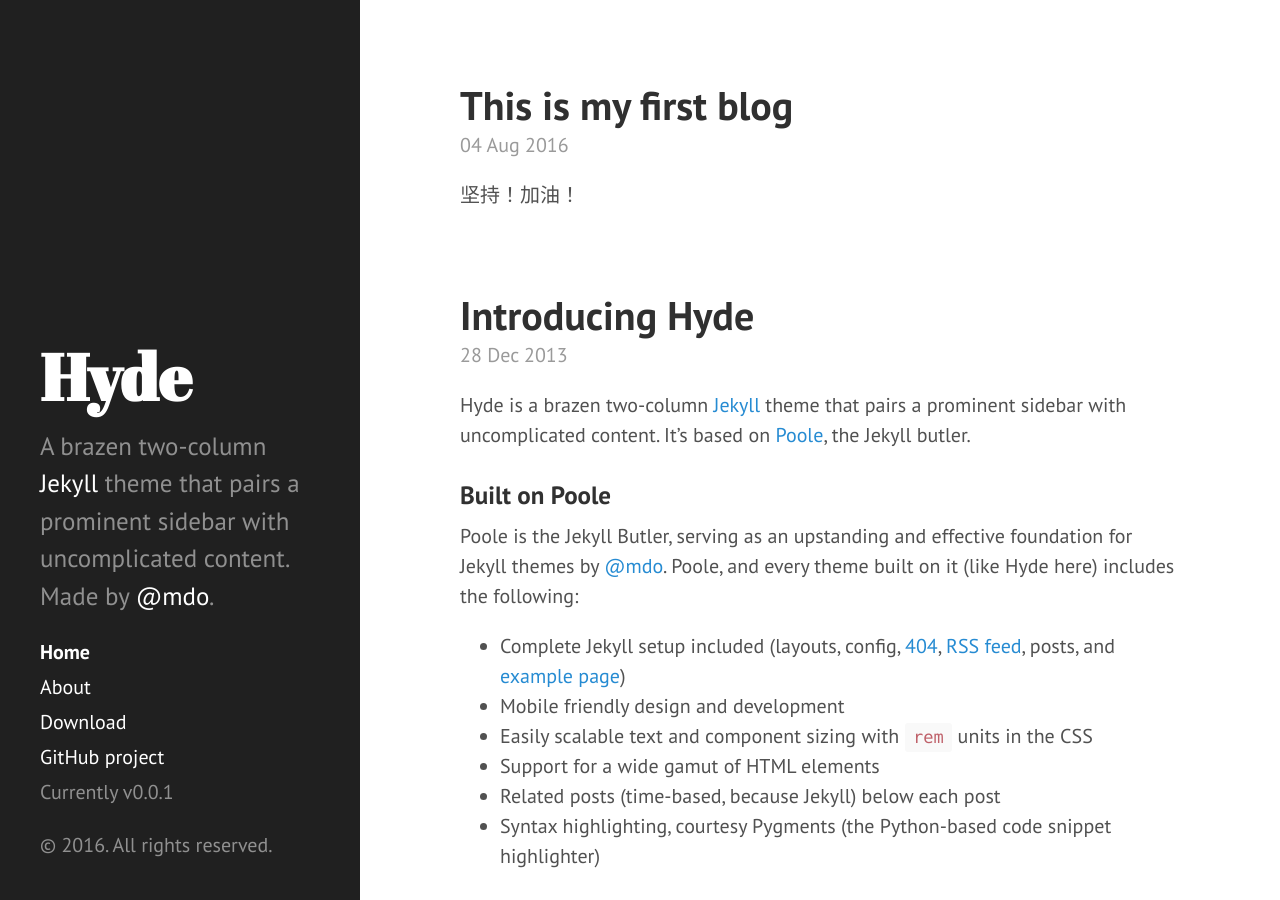
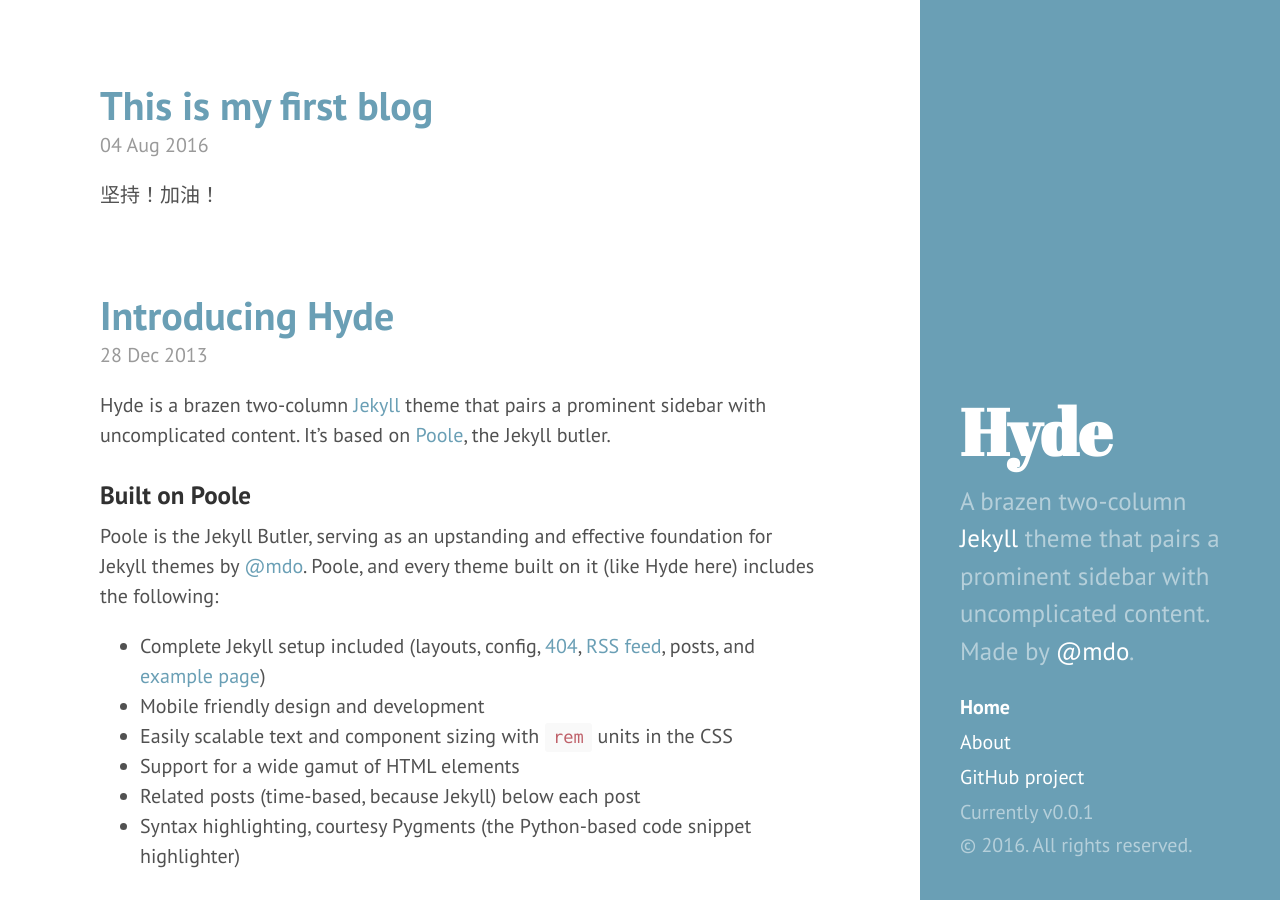
Before and after one commit to rainhu/rainhu.github.io, a Jekyll site: the page built from index.html, in a window 1280 px wide and 900 px high. Built offline with Jekyll 4.4.1, drawn with Linux system fonts in a browser that asks for light colours; Markdown is read by kramdown in place of the engine named in the settings; the list of posts is cut into pages by our own code.

Commit message:
update web

```diff
--- a/_includes/sidebar.html
+++ b/_includes/sidebar.html
@@ -9,7 +9,7 @@
       <p class="lead">{{ site.description }}</p>
     </div>
 
-    <nav class="sidebar-nav">
+    <nav class="sidebasr-nav">
       <a class="sidebar-nav-item{% if page.url == site.baseurl %} active{% endif %}" href="{{ site.baseurl }}">Home</a>
 
       {% comment %}
@@ -26,7 +26,7 @@
         {% endif %}
       {% endfor %}
 
-      <a class="sidebar-nav-item" href="{{ site.github.repo }}/archive/v{{ site.version }}.zip">Download</a>
+      <!-- <a class="sidebar-nav-item" href="{{ site.github.repo }}/archive/v{{ site.version }}.zip">Download</a> -->
       <a class="sidebar-nav-item" href="{{ site.github.repo }}">GitHub project</a>
       <span class="sidebar-nav-item">Currently v{{ site.version }}</span>
     </nav>
--- a/_layouts/default.html
+++ b/_layouts/default.html
@@ -3,7 +3,7 @@
 
   {% include head.html %}
 
-  <body>
+  <body class="theme-base-0d layout-reverse">
 
     {% include sidebar.html %}
 
```
